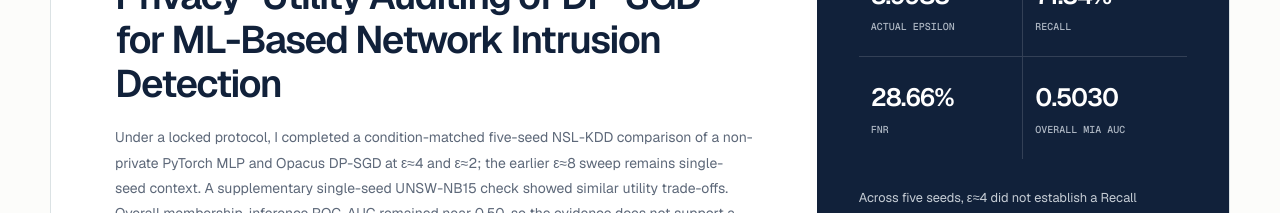
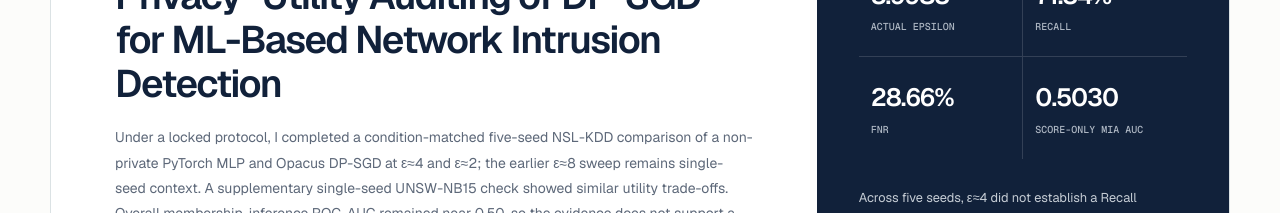
Before and after one commit to tawsif113/Academic-Portfolio, a Next.js app: page / in a window 1280 px wide. Shown: the part 1220-1433 px from the top of the page. Built offline with nearby package versions, Linux system fonts and the light colour scheme.

Commit message:
Align academic portfolio with verified CV and research evidence

```diff
--- a/app/page.tsx
+++ b/app/page.tsx
@@ -141,7 +141,7 @@
                 </div>
                 <div>
                   <strong>0.5030</strong>
-                  <span>Overall MIA AUC</span>
+                  <span>Score-only MIA AUC</span>
                 </div>
               </div>
               <small>
```
